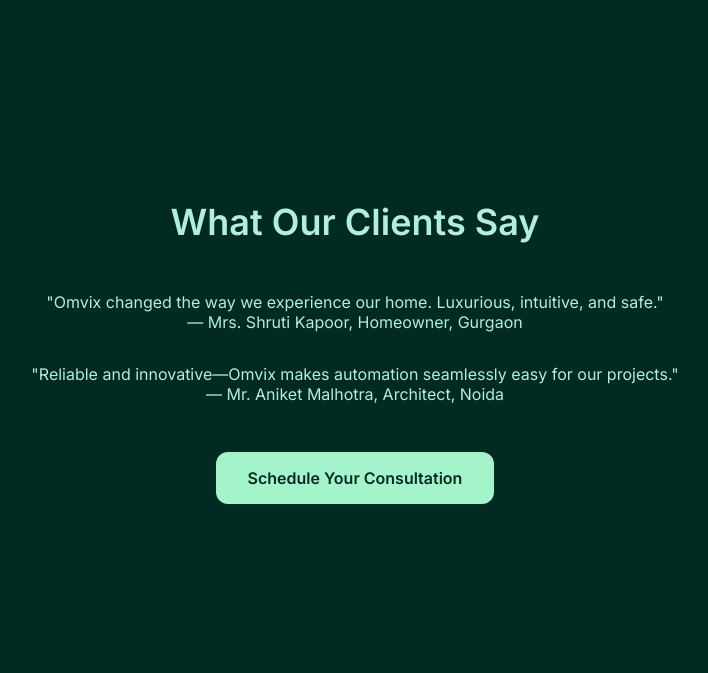
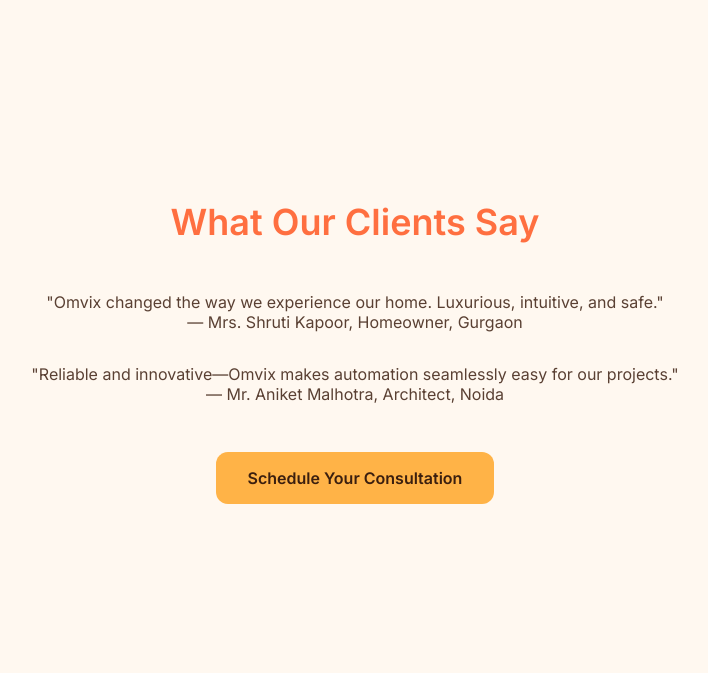
Before and after one commit to narmeshnigam/omvix, a PHP site: page / in a window 1280 px wide. Shown: the part 3449-4122 px from the top of the page, without its empty margins (285-993 px from the left). Run offline with PHP 8.4, Linux system fonts and the light colour scheme.

Commit message:
Apply new color palette to homepage

```diff
--- a/css/style.css
+++ b/css/style.css
@@ -2,8 +2,8 @@
 @import url('https://fonts.googleapis.com/css2?family=Inter:wght@400;500;600;700&display=swap');
 
 body {
-  background-color: #002A22;
-  color: #B2EEDC;
+  background-color: #FFF8F0;
+  color: #5A4033;
   font-family: "Inter", sans-serif;
   margin: 0;
   padding: 0;
--- a/index.html
+++ b/index.html
@@ -10,20 +10,20 @@
   <link rel="stylesheet" href="css/style.css">
   <script defer src="js/main.js"></script>
 </head>
-<body>
+<body style="background-color:#FFF8F0;color:#5A4033;">
 
     <!-- Section 1: Hero Banner -->
     <section style="position: relative; height: 100vh; background-image: url('/assets/hero-luxury-living-room.jpg'); background-size: cover; background-position: center;">
-      <div style="position: absolute; inset: 0; background: linear-gradient(to bottom, rgba(0,42,34,0.7), rgba(0,42,34,0.95)); display: flex; flex-direction: column; justify-content: center; align-items: center; text-align: center; padding: 0 24px;">
-        <h1 style="font-size: 64px; font-weight: 700; color: #67F1B4; margin-bottom: 24px;">Transform Your Home, Elevate Your Life</h1>
+      <div style="position: absolute; inset: 0; background: linear-gradient(to bottom, rgba(255,248,240,0.7), rgba(255,248,240,0.95)); display: flex; flex-direction: column; justify-content: center; align-items: center; text-align: center; padding: 0 24px;">
+        <h1 style="font-size: 64px; font-weight: 700; color: #FF6F40; margin-bottom: 24px;">Transform Your Home, Elevate Your Life</h1>
         <p style="font-size: 20px; font-weight: 400; max-width: 720px; margin-bottom: 32px;">Luxury Smart Home Automation for Convenience, Security, and Elegance.</p>
-        <a href="/book-demo.html" style="background-color: #A4F4CB; color: #002A22; padding: 16px 32px; border-radius: 12px; font-weight: 600; text-decoration: none; transition: all 0.3s ease;">Book Your Free Demo</a>
+        <a href="/book-demo.html" style="background-color: #FFB347; color: #3B1F0F; padding: 16px 32px; border-radius: 12px; font-weight: 600; text-decoration: none; transition: all 0.3s ease;">Book Your Free Demo</a>
       </div>
     </section>
 
     <!-- Section 2: Quick Overview of Solutions -->
     <section style="padding: 96px 24px; text-align: center;">
-      <h2 style="font-size: 36px; font-weight: 600; margin-bottom: 48px;">Explore Smart Home Solutions</h2>
+      <h2 style="font-size: 36px; font-weight: 600; margin-bottom: 48px; color: #FF6F40;">Explore Smart Home Solutions</h2>
       <div style="display: flex; flex-wrap: wrap; gap: 24px; justify-content: center;">
         <div class="card"><img src="/icons/bulb-icon.svg" alt="Lighting"><h3>Smart Lighting</h3><p>Set perfect moods and save energy effortlessly.</p><a href="/solutions/smart_lighting_control_page.html">Explore More →</a></div>
         <div class="card"><img src="/icons/curtains-icon.svg" alt="Curtains"><h3>Smart Curtains & Blinds</h3><p>Enjoy privacy and comfort, automated.</p><a href="/solutions/smart_curtains_blinds_page.html">Explore More →</a></div>
@@ -35,7 +35,7 @@
 
     <!-- Section 3: Lifestyle-driven Benefits -->
     <section style="padding: 96px 24px; text-align: center;">
-      <h2 style="font-size: 36px; font-weight: 600; margin-bottom: 48px;">Why Homeowners Choose Omvix</h2>
+      <h2 style="font-size: 36px; font-weight: 600; margin-bottom: 48px; color: #FF6F40;">Why Homeowners Choose Omvix</h2>
       <div style="display: grid; grid-template-columns: repeat(auto-fit, minmax(200px, 1fr)); gap: 32px; max-width: 1000px; margin: auto;">
         <div><img src="/icons/smartphone-icon.svg" alt="Convenience" style="height: 48px;"><h3>Convenience</h3><p>Control lighting, security, curtains—all from one app or voice.</p></div>
         <div><img src="/icons/shield-icon.svg" alt="Security"><h3>Security</h3><p>Know your home is always safe, even when you’re away.</p></div>
@@ -46,7 +46,7 @@
 
     <!-- Section 4: Before/After Slider -->
     <section style="padding: 96px 24px; text-align: center;">
-      <h2 style="font-size: 36px; font-weight: 600; margin-bottom: 48px;">See the Smart Transformation</h2>
+      <h2 style="font-size: 36px; font-weight: 600; margin-bottom: 48px; color: #FF6F40;">See the Smart Transformation</h2>
       <div style="max-width: 1000px; margin: auto;">
         <img src="/assets/before-after-slider.jpg" alt="Before and After Smart Home" style="width: 100%; border-radius: 16px;">
       </div>
@@ -54,12 +54,12 @@
 
     <!-- Section 5: Testimonials -->
     <section style="padding: 96px 24px; text-align: center;">
-      <h2 style="font-size: 36px; font-weight: 600; margin-bottom: 48px;">What Our Clients Say</h2>
+      <h2 style="font-size: 36px; font-weight: 600; margin-bottom: 48px; color: #FF6F40;">What Our Clients Say</h2>
       <div style="max-width: 800px; margin: auto;">
         <blockquote style="margin-bottom: 32px;">"Omvix changed the way we experience our home. Luxurious, intuitive, and safe."<br>— Mrs. Shruti Kapoor, Homeowner, Gurgaon</blockquote>
         <blockquote>"Reliable and innovative—Omvix makes automation seamlessly easy for our projects."<br>— Mr. Aniket Malhotra, Architect, Noida</blockquote>
       </div>
-      <a href="/book-demo.html" style="margin-top: 32px; background-color: #A4F4CB; color: #002A22; padding: 16px 32px; border-radius: 12px; font-weight: 600; text-decoration: none; transition: all 0.3s ease; display: inline-block;">Schedule Your Consultation</a>
+      <a href="/book-demo.html" style="margin-top: 32px; background-color: #FFB347; color: #3B1F0F; padding: 16px 32px; border-radius: 12px; font-weight: 600; text-decoration: none; transition: all 0.3s ease; display: inline-block;">Schedule Your Consultation</a>
     </section>
 
     <!-- Section 6: Partner Callout -->
@@ -67,27 +67,27 @@
       <div style="display: flex; flex-wrap: wrap; gap: 32px; align-items: center; background: rgba(255,255,255,0.04); border-radius: 16px; padding: 32px;">
         <img src="/assets/partner-meeting.jpg" alt="Partner Meeting" style="width: 100%; max-width: 400px; border-radius: 12px;">
         <div style="flex: 1 1 300px;">
-          <h2 style="font-size: 28px; font-weight: 600; margin-bottom: 16px;">Partner with Omvix</h2>
+          <h2 style="font-size: 28px; font-weight: 600; margin-bottom: 16px; color: #FF6F40;">Partner with Omvix</h2>
           <p style="font-size: 16px; margin-bottom: 24px;">Architects, interior designers, and builders trust Omvix for high-quality smart home integrations. Collaborate for seamless project execution and dedicated support.</p>
-          <a href="/professionals.html" style="background-color: #A4F4CB; color: #002A22; padding: 12px 24px; border-radius: 12px; font-weight: 600; text-decoration: none; transition: all 0.3s ease;">Become a Partner</a>
+          <a href="/professionals.html" style="background-color: #FFB347; color: #3B1F0F; padding: 12px 24px; border-radius: 12px; font-weight: 600; text-decoration: none; transition: all 0.3s ease;">Become a Partner</a>
         </div>
       </div>
     </section>
 
     <!-- Section 7: Featured Blog -->
     <section style="padding: 96px 24px; text-align: center;">
-      <h2 style="font-size: 36px; font-weight: 600; margin-bottom: 48px;">Discover Insights on Smart Living</h2>
+      <h2 style="font-size: 36px; font-weight: 600; margin-bottom: 48px; color: #FF6F40;">Discover Insights on Smart Living</h2>
       <div style="position: relative; max-width: 1000px; margin: auto;">
         <a href="#">
           <img src="/assets/smart-trends-2025.jpg" alt="Smart Home Trends" style="width: 100%; border-radius: 16px;">
-          <div style="position: absolute; bottom: 16px; left: 16px; background: rgba(0,0,0,0.4); padding: 12px 16px; border-radius: 8px; color: white; font-size: 16px;">5 Essential Smart Home Trends in 2025<br><span style="text-decoration: underline; color: #67F1B4;">Read More →</span></div>
+          <div style="position: absolute; bottom: 16px; left: 16px; background: rgba(0,0,0,0.4); padding: 12px 16px; border-radius: 8px; color: white; font-size: 16px;">5 Essential Smart Home Trends in 2025<br><span style="text-decoration: underline; color: #FF6F40;">Read More →</span></div>
         </a>
       </div>
     </section>
 
     <!-- Sticky WhatsApp CTA -->
     <a href="https://wa.me/919876543210?text=Hi, I'm interested in Omvix smart home automation." target="_blank" aria-label="Chat on WhatsApp"
-       style="position: fixed; bottom: 24px; right: 24px; background-color: #67F1B4; border-radius: 50%; width: 56px; height: 56px; display: flex; align-items: center; justify-content: center; box-shadow: 0 4px 16px rgba(0,0,0,0.3); z-index: 9999;">
+       style="position: fixed; bottom: 24px; right: 24px; background-color: #FFB347; border-radius: 50%; width: 56px; height: 56px; display: flex; align-items: center; justify-content: center; box-shadow: 0 4px 16px rgba(0,0,0,0.3); z-index: 9999;">
       <img src="/assets/images/whatsapp.svg" alt="WhatsApp" style="height: 24px;">
     </a>
   </main>
```
Also changed, not shown: other parts of css/style.css (+20 -20 lines).
